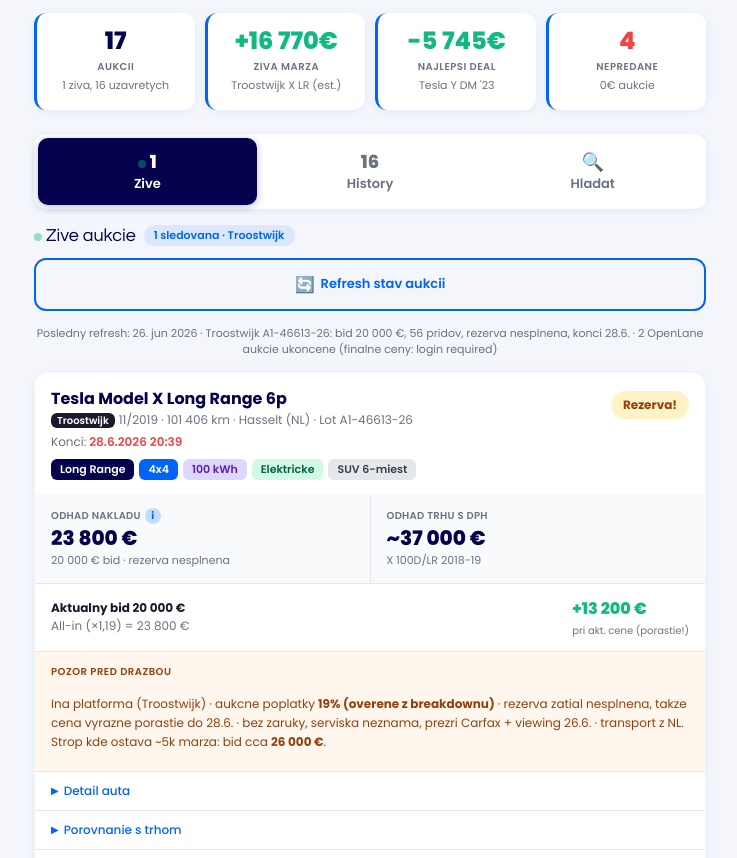
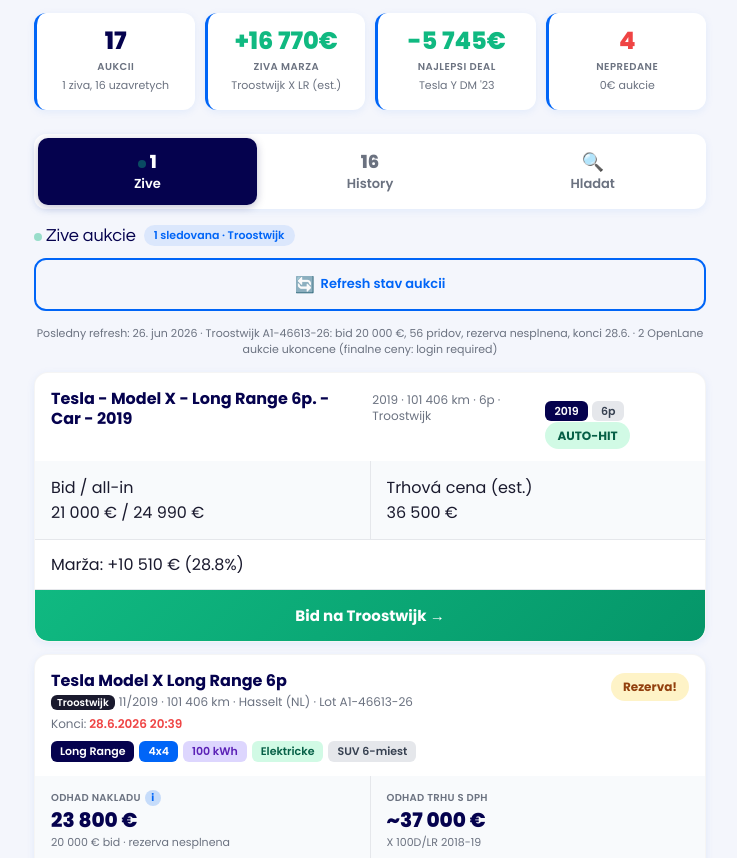
Before and after one commit to Palindess/openlane-auction-log, a plain HTML site: page index.html in a window 1280 px wide. Shown: the part 242-1100 px from the top of the page, without its empty margins (270-1007 px from the left). Drawn offline with Linux system fonts and the light colour scheme.

Commit message:
DexLane auto-hit: Tesla - Model X - Long Range 6p. - Car - 2019

```diff
--- a/index.html
+++ b/index.html
@@ -270,6 +270,33 @@
 <div class="refresh-hint">Posledny refresh: 26. jun 2026 &middot; Troostwijk A1-46613-26: bid 20 000 &euro;, 56 pridov, rezerva nesplnena, konci 28.6. &middot; 2 OpenLane aukcie ukoncene (finalne ceny: login required)</div>
 
 <!-- LIVE: Tesla Model X LR 6p 2019 — TROOSTWIJK — ukoncenie 28.6.2026 -->
+
+<!-- AUTO-ADDED by DexLane scanner 2026-06-27 09:06 -->
+<div class="car-card" data-lot="A1-46613-26">
+  <div class="card-top">
+    <div class="car-title">Tesla - Model X - Long Range 6p. - Car - 2019</div>
+    <div class="car-meta">2019 &middot; 101 406 km &middot; 6p &middot; Troostwijk</div>
+    <div style="margin-top:8px">
+      <span class="spec-tag spec-variant">2019</span>
+      <span class="spec-tag spec-info">6p</span>
+      <span class="badge b-green">AUTO-HIT</span>
+    </div>
+  </div>
+  <div class="price-row">
+    <div class="price-cell">
+      <div class="price-label">Bid / all-in</div>
+      <div class="price-value">21 000 € / 24 990 €</div>
+    </div>
+    <div class="price-cell">
+      <div class="price-label">Trhová cena (est.)</div>
+      <div class="price-value">36 500 €</div>
+    </div>
+  </div>
+  <div class="margin-bar">
+    <span>Marža: +10 510 € (28.8%)</span>
+  </div>
+  <a class="bid-btn hot" href="https://www.troostwijkauctions.com/en/l/tesla-model-x-long-range-6p-car-2019-A1-46613-26" target="_blank">Bid na Troostwijk &rarr;</a>
+</div>
 <div class="car-card">
   <div class="card-top"><div class="card-top-left"><div class="car-title">Tesla Model X Long Range 6p</div><div class="car-meta"><span class="spec-tag spec-sm" style="background:#1a1a2e;color:#fff;margin-right:4px">Troostwijk</span>11/2019 &middot; 101 406 km &middot; Hasselt (NL) &middot; Lot A1-46613-26</div><div class="countdown"><span class="timer-label">Konci:</span> 28.6.2026 20:39</div><div class="specs"><span class="spec-tag spec-variant">Long Range</span><span class="spec-tag spec-drive">4x4</span><span class="spec-tag spec-battery">100 kWh</span><span class="spec-tag spec-fuel">Elektricke</span><span class="spec-tag spec-info">SUV 6-miest</span></div></div><span class="badge b-yellow">Rezerva!</span></div>
   <div class="price-row">
```
